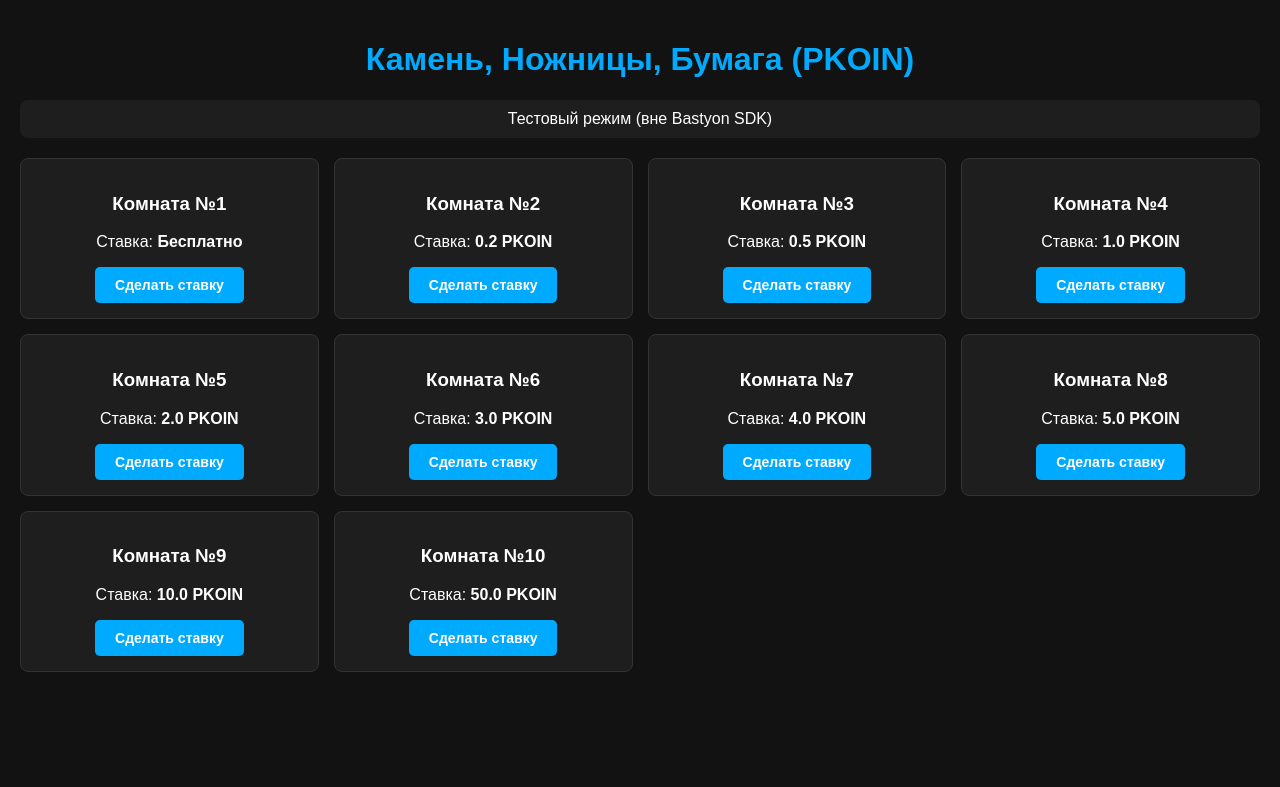
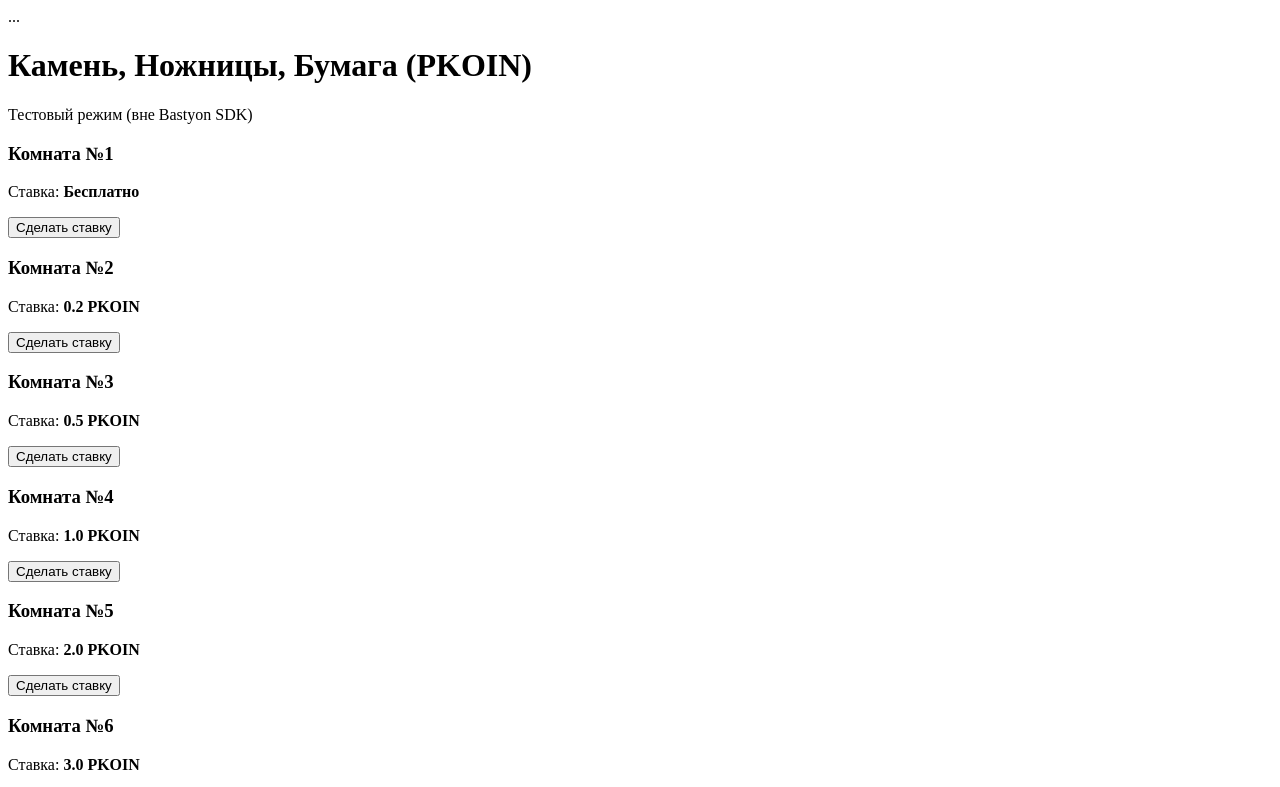
Before and after one commit to TeddyAdmi/rps-bastyon, a plain HTML site: page frontend/index.html in a window 1280 px wide. Shown: the top 787 px of the page. Drawn offline with Linux system fonts and the light colour scheme.

Commit message:
Update index.html

```diff
--- a/frontend/index.html
+++ b/frontend/index.html
@@ -3,18 +3,12 @@
 <head>
   <meta charset="UTF-8">
   <meta name="viewport" content="width=device-width, initial-scale=1.0">
-  <title>КНБ на PKOIN</title>
-  <style>
-    body { font-family: Arial, sans-serif; background-color: #121212; color: #ffffff; margin: 0; padding: 20px; }
-    h1 { text-align: center; color: #00aaff; }
-    .status-bar { background: #1e1e1e; padding: 10px; border-radius: 8px; margin-bottom: 20px; text-align: center; }
-    .rooms-grid { display: grid; grid-template-columns: repeat(auto-fit, minmax(250px, 1fr)); gap: 15px; }
-    .room-card { background: #1e1e1e; border: 1px solid #333; padding: 15px; border-radius: 8px; text-align: center; }
-    .btn-bet { background: #00aaff; color: #fff; border: none; padding: 10px 20px; font-size: 14px; border-radius: 5px; cursor: pointer; font-weight: bold; }
-    .btn-bet:hover { background: #0088cc; }
-  </style>
+  <title>Камень Ножницы Бумага</title>
 </head>
 <body>
+  ...
+</body>
+</html>
 
   <h1>Камень, Ножницы, Бумага (PKOIN)</h1>
   <div class="status-bar" id="user-info">Подключение к Bastyon SDK...</div>
```
